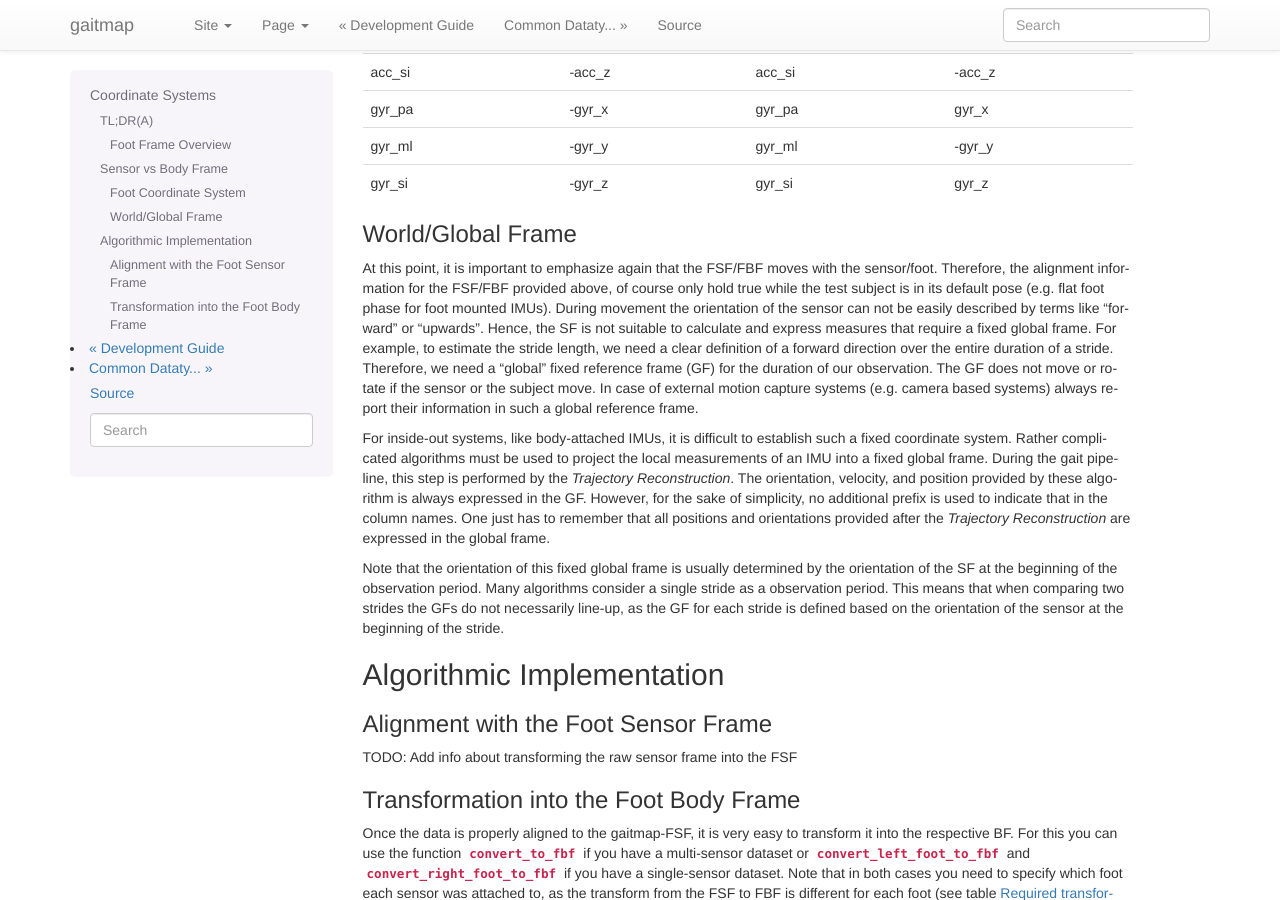
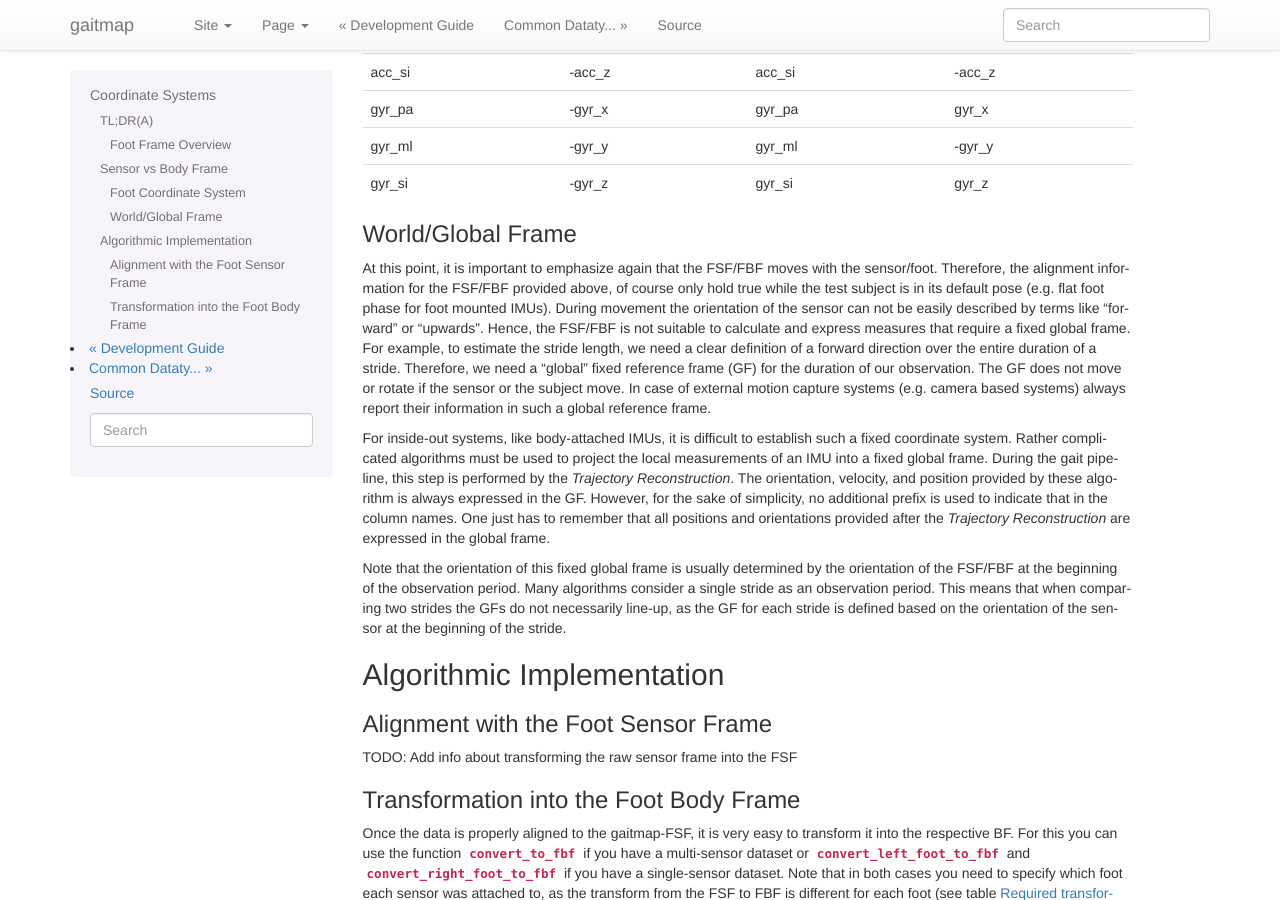
Before and after one commit to mad-lab-fau/gaitmap, a Sphinx documentation site: the page built from docs/guides/Coordinate-Systems.rst, in a window 1280 px wide and 900 px high, scrolled down 3260 px. Built offline with Sphinx 7.4.7, drawn with Linux system fonts in a browser that asks for light colours; pages that are not in the unit, such as notebooks, are missing from menus.

Commit message:
SF->FSF/FBF

```diff
--- a/docs/guides/Coordinate-Systems.rst
+++ b/docs/guides/Coordinate-Systems.rst
@@ -190,7 +190,7 @@ At this point, it is important to emphasize again that the FSF/FBF moves with th
 information for the FSF/FBF provided above, of course only hold true while the test subject is in its default pose (e.g.
 flat foot phase for foot mounted IMUs).
 During movement the orientation of the sensor can not be easily described by terms like "forward" or "upwards".
-Hence, the SF is not suitable to calculate and express measures that require a fixed global frame.
+Hence, the FSF/FBF is not suitable to calculate and express measures that require a fixed global frame.
 For example, to estimate the stride length, we need a clear definition of a forward direction over the entire duration
 of a stride.
 Therefore, we need a "global" fixed reference frame (GF) for the duration of our observation.
@@ -206,9 +206,9 @@ However, for the sake of simplicity, no additional prefix is used to indicate th
 One just has to remember that all positions and orientations provided after the *Trajectory Reconstruction* are
 expressed in the global frame.
 
-Note that the orientation of this fixed global frame is usually determined by the orientation of the SF at the beginning
-of the observation period.
-Many algorithms consider a single stride as a observation period.
+Note that the orientation of this fixed global frame is usually determined by the orientation of the FSF/FBF at the
+beginning of the observation period.
+Many algorithms consider a single stride as an observation period.
 This means that when comparing two strides the GFs do not necessarily line-up, as the GF for each stride is defined
 based on the orientation of the sensor at the beginning of the stride.
 
```
